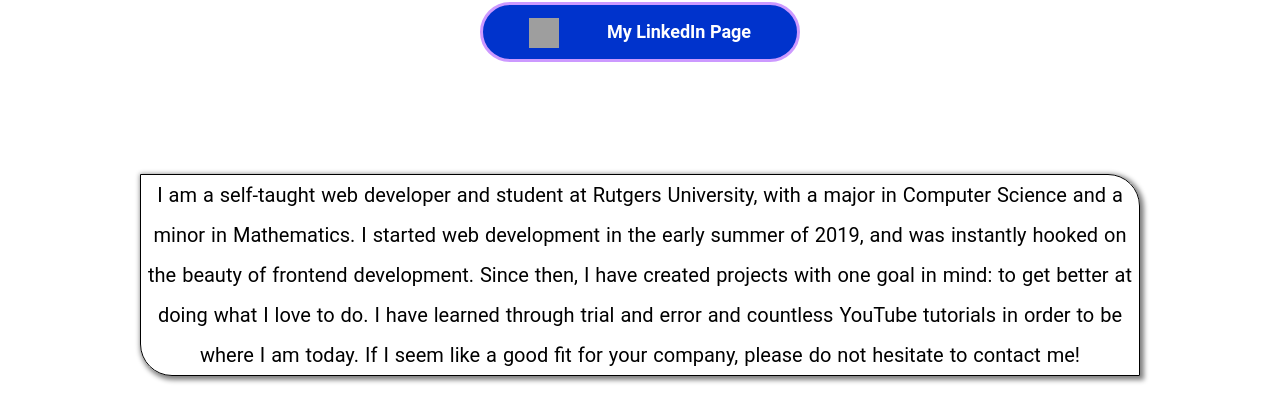
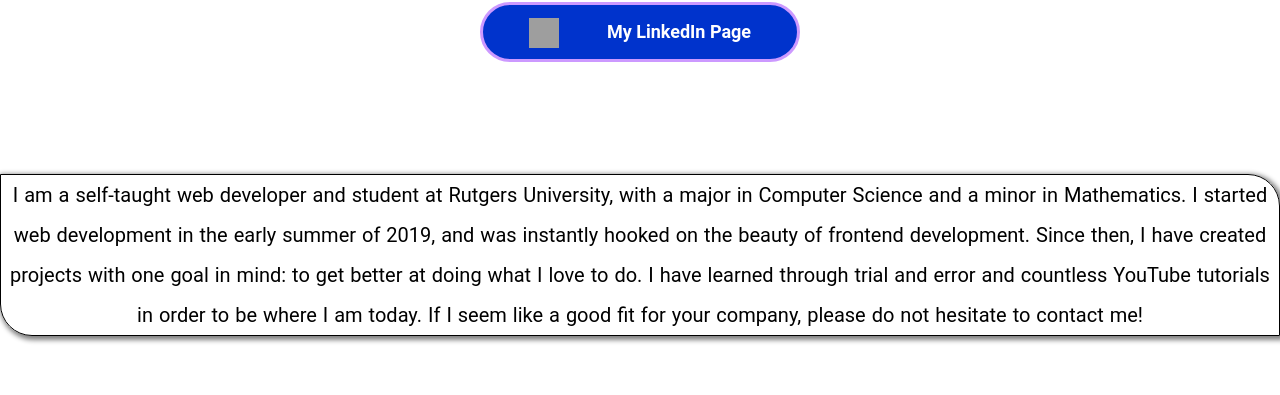
Before and after one commit to NaPared/react-profile-app, a React (Create React App) app: page / in a window 1280 px wide. Shown: the part 552-947 px from the top of the page. Built offline with nearby package versions, Linux system fonts and the light colour scheme; grey boxes are pictures that could not be loaded.

Commit message:
commit now

```diff
--- a/src/App.css
+++ b/src/App.css
@@ -54,14 +54,13 @@
 
 .bio-container{
   max-height: 1000px;
-  min-height: 700px;
+  min-height: 300px;
   margin-top: 2rem;
 }
 
 .bio-txt{
   font-size: 20px;
   min-width: 320px;
-  max-width: 1000px;
   text-align: center;
   margin-left: auto;
   margin-right: auto;
```
